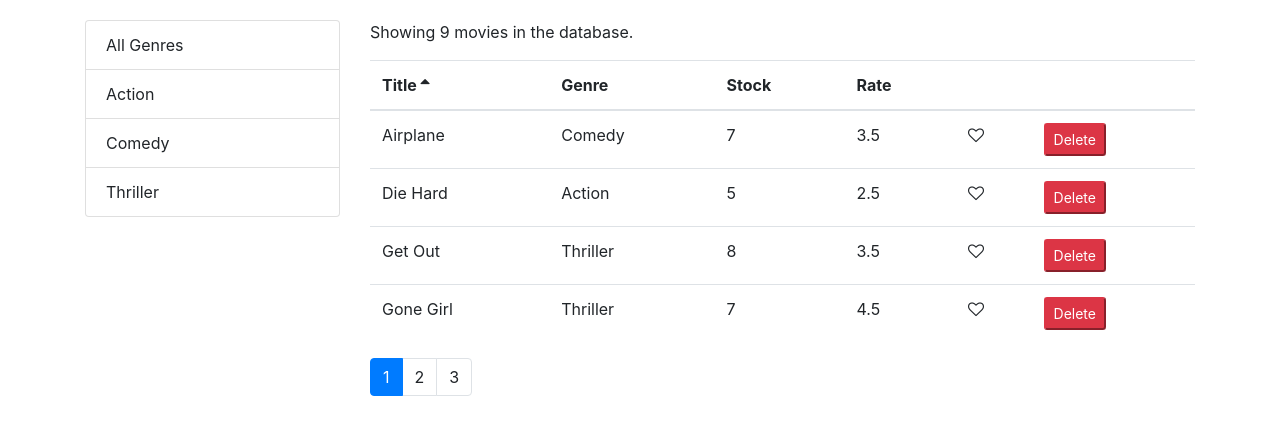
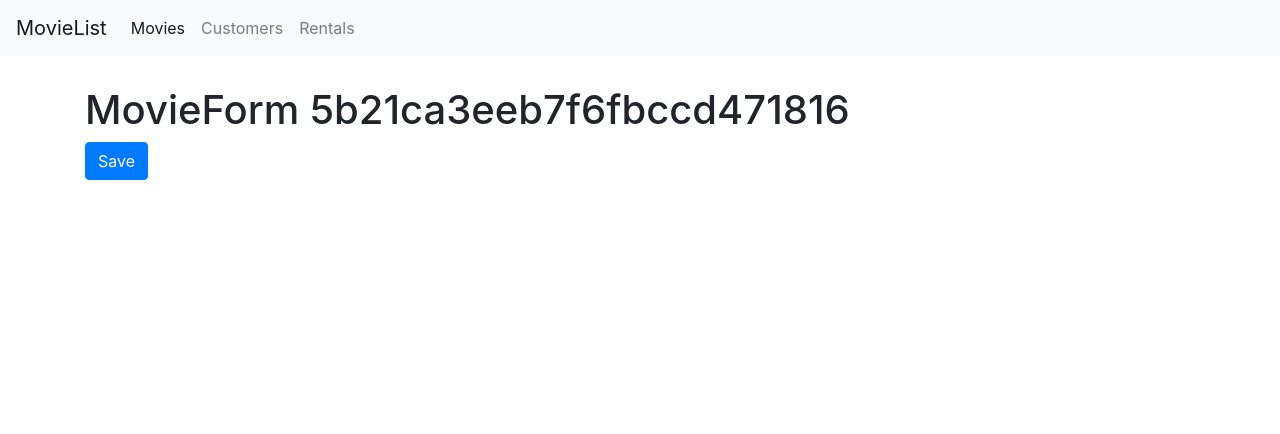
Before and after one commit to adamsubtract/Movie-List, a React (Create React App) app: page /movies/5b21ca3eeb7f6fbccd471816 in a window 1280 px wide. Shown: the top 434 px of the page. Built offline with nearby package versions, Linux system fonts and the light colour scheme.

Commit message:
Added Navbar, pages  and routing

```diff
--- a/package.json
+++ b/package.json
@@ -11,6 +11,7 @@
     "prop-types": "^15.6.2",
     "react": "^16.8.6",
     "react-dom": "^16.8.6",
+    "react-router-dom": "^4.3.1",
     "react-scripts": "3.0.1"
   },
   "scripts": {
--- a/src/App.js
+++ b/src/App.js
@@ -1,12 +1,29 @@
 import React from "react";
+import { Route, Redirect, Switch } from "react-router-dom";
 import Movies from "./components/movies";
+import MovieForm from "./components/movieForm";
+import Customers from "./components/customers";
+import Rentals from "./components/rentals";
+import NotFound from "./components/notFound";
+import NavBar from "./components/navBar";
 import "./App.css";
 
 function App() {
   return (
-    <main className="container">
-      <Movies />
-    </main>
+    <React.Fragment>
+      <NavBar />
+      <main className="container">
+        <Switch>
+          <Route path="/movies/:id" component={MovieForm} />
+          <Route path="/movies" component={Movies} />
+          <Route path="/customers" component={Customers} />
+          <Route path="/rentals" component={Rentals} />
+          <Route path="/not-found" component={NotFound} />
+          <Redirect from="/" exact to="/movies" />
+          <Redirect to="/not-found" />
+        </Switch>
+      </main>
+    </React.Fragment>
   );
 }
 
--- /dev/null
+++ b/src/components/customers.jsx
@@ -0,0 +1,7 @@
+import React from "react";
+
+const Customers = () => {
+  return <h1>Customers</h1>;
+};
+
+export default Customers;
--- /dev/null
+++ b/src/components/movieForm.jsx
@@ -0,0 +1,17 @@
+import React from "react";
+
+const MovieForm = ({ match, history }) => {
+  return (
+    <div>
+      <h1>MovieForm {match.params.id}</h1>
+      <button
+        className="btn btn-primary"
+        onClick={() => history.push("/movies")}
+      >
+        Save
+      </button>
+    </div>
+  );
+};
+
+export default MovieForm;
--- a/src/components/moviesTable.jsx
+++ b/src/components/moviesTable.jsx
@@ -1,10 +1,15 @@
 import React, { Component } from "react";
+import { Link } from "react-router-dom";
 import Like from "./common/like";
 import Table from "./common/table";
 
 class MoviesTable extends Component {
   columns = [
-    { path: "title", label: "Title" },
+    {
+      path: "title",
+      label: "Title",
+      content: movie => <Link to={`/movies/${movie._id}`}>{movie.title}</Link>
+    },
     { path: "genre.name", label: "Genre" },
     { path: "numberInStock", label: "Stock" },
     { path: "dailyRentalRate", label: "Rate" },
--- /dev/null
+++ b/src/components/navBar.jsx
@@ -0,0 +1,38 @@
+import React from "react";
+import { Link, NavLink } from "react-router-dom";
+
+const NavBar = () => {
+  return (
+    <nav className="navbar navbar-expand-lg navbar-light bg-light">
+      <Link className="navbar-brand" to="/">
+        MovieList
+      </Link>
+      <button
+        className="navbar-toggler"
+        type="button"
+        data-toggle="collapse"
+        data-target="#navbarNavAltMarkup"
+        aria-controls="navbarNavAltMarkup"
+        aria-expanded="false"
+        aria-label="Toggle navigation"
+      >
+        <span className="navbar-toggler-icon" />
+      </button>
+      <div className="collapse navbar-collapse" id="navbarNavAltMarkup">
+        <div className="navbar-nav">
+          <NavLink className="nav-item nav-link" to="/movies">
+            Movies
+          </NavLink>
+          <NavLink className="nav-item nav-link" to="/customers">
+            Customers
+          </NavLink>
+          <NavLink className="nav-item nav-link" to="/rentals">
+            Rentals
+          </NavLink>
+        </div>
+      </div>
+    </nav>
+  );
+};
+
+export default NavBar;
--- /dev/null
+++ b/src/components/notFound.jsx
@@ -0,0 +1,7 @@
+import React from "react";
+
+const NotFound = () => {
+  return <h1>Not Found</h1>;
+};
+
+export default NotFound;
--- /dev/null
+++ b/src/components/rentals.jsx
@@ -0,0 +1,7 @@
+import React from "react";
+
+const Rentals = () => {
+  return <h1>Rentals</h1>;
+};
+
+export default Rentals;
--- a/src/index.css
+++ b/src/index.css
@@ -1,6 +1,6 @@
 body {
   margin: 0;
-  padding: 20px 0 0 0;
+  padding: 0 0 0 0;
   font-family: -apple-system, BlinkMacSystemFont, "Segoe UI", "Roboto", "Oxygen",
     "Ubuntu", "Cantarell", "Fira Sans", "Droid Sans", "Helvetica Neue",
     sans-serif;
@@ -16,3 +16,7 @@
 .clickable {
   cursor: pointer;
 }
+
+.navbar {
+  margin-bottom: 30px;
+}
--- a/src/index.js
+++ b/src/index.js
@@ -5,8 +5,14 @@
 import * as serviceWorker from "./serviceWorker";
 import "bootstrap/dist/css/bootstrap.css";
 import "font-awesome/css/font-awesome.css";
+import { BrowserRouter } from "react-router-dom";
 
-ReactDOM.render(<App />, document.getElementById("root"));
+ReactDOM.render(
+  <BrowserRouter>
+    <App />
+  </BrowserRouter>,
+  document.getElementById("root")
+);
 
 // If you want your app to work offline and load faster, you can change
 // unregister() to register() below. Note this comes with some pitfalls.
```
Also changed, not shown: 1 other file (tests, documents, lock files or other folders).
